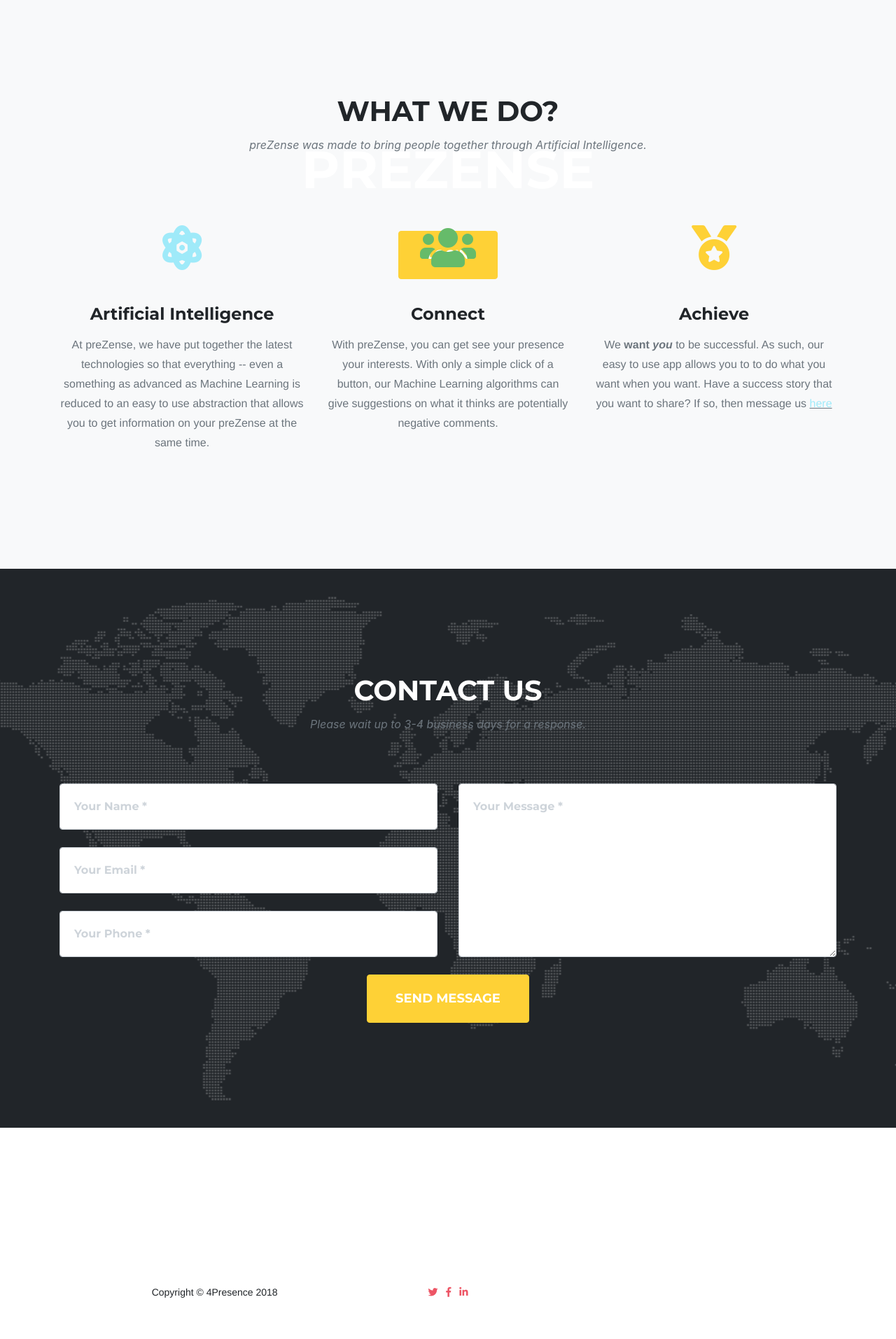
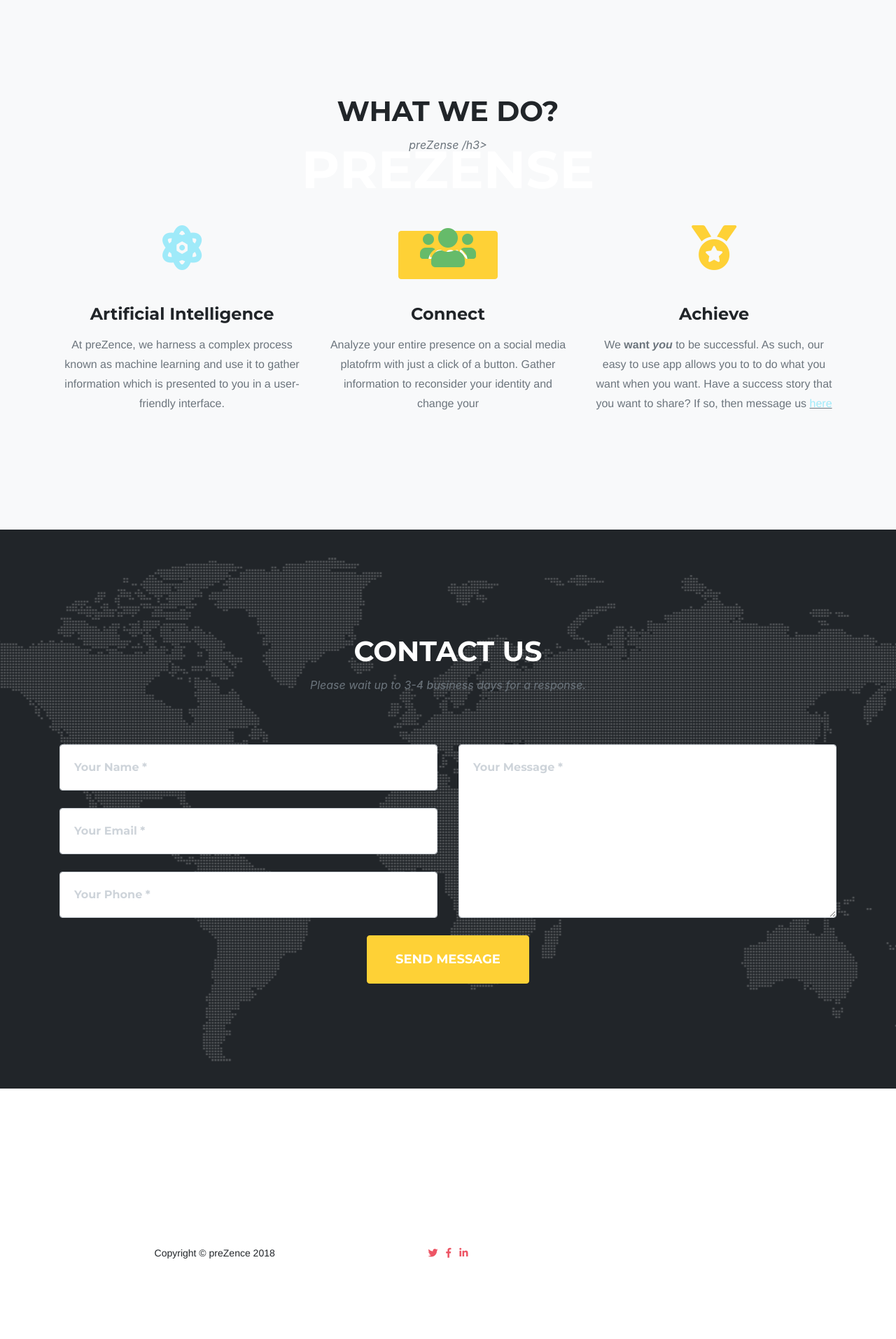
Before and after one commit to BobbaTea/phs2018, a Python web app: template templates/index.html in a window 1280 px wide. Shown: the part 135-2049 px from the top of the page at 70% size. After the commit the page ends 1934 px from the top, so only its background shows below. Run offline with Jinja, Linux system fonts and the light colour scheme; the template is opened without the code that fills it, so the values that code supplies are empty; some libraries are stand-ins or nearby versions; some web fonts are replaced.

Commit message:
try to fix

```diff
--- a/templates/index.html
+++ b/templates/index.html
@@ -70,12 +70,15 @@
     <div class="intro-text">
       <div class="intro-heading text-uppercase">preZense</div>
       <div id="main">
-        <form action="login.php">
-        <input type= "Submit" value = "Login" class="btn btn-primary btn-xl invert text-uppercase js-scroll-trigger">
-        </form>
+        <a onclick="gsbutton()" class="btn btn-primary btn-xl invert text-uppercase js-scroll-trigger">Login</a>
+
       </div>
       <script>
-
+          function gsbutton() {
+              document.getElementById('main').innerHTML =
+                  '<button style="margin-left: 20px;" class="btn btn-primary btn-xl invert text-uppercase js-scroll-trigger"' +
+                  ' href="login.html">Login</button>';
+          }
       </script>
     </div>
     <br>
@@ -88,8 +91,7 @@
     <div class="row">
       <div class="col-lg-12 text-center">
         <h2 class="section-heading text-uppercase">What we do?</h2>
-        <h3 class="section-subheading text-muted">preZense was made to bring people together through Artificial
-          Intelligence.</h3>
+        <h3 class="section-subheading text-muted">preZense /h3>
       </div>
     </div>
     <div class="row text-center">
@@ -99,11 +101,9 @@
             <i class="blue fas fa-atom"></i>
           </span>
         <h4 class="service-heading">Artificial Intelligence</h4>
-        <p class="text-muted">At preZense, we have put together the latest technologies so that everything --
-          even
-          a something as advanced as Machine Learning is reduced to an easy to use abstraction that
-          allows you to get
-          information on your preZense at the same time.</p>
+        <p class="text-muted">At preZence, we harness a complex process known as
+          machine learning and use it to gather information which is presented to you
+          in a user-friendly interface. </p>
       </div>
       <div class="col-md-4">
           <span class="fa-stack fa-4x">
@@ -111,11 +111,11 @@
             <i class="fas fa-users green"></i>
           </span>
         <h4 class="service-heading">Connect</h4>
-        <p class="text-muted">With preZense, you can get see your presence <b></b> your
-          interests. With only a simple click of a button, our Machine Learning algorithms can give
-          suggestions
-          on what it
-          thinks are potentially negative comments.</p>
+        <p class="text-muted">Analyze your entire presence on a social media platofrm with
+            just a click of a button. Gather information to reconsider your identity and
+            change your
+
+        </p>
       </div>
       <div class="col-md-4">
           <span class="fa-stack fa-4x">
@@ -198,7 +198,7 @@
   <div class="container">
     <div class="row">
       <div class="col-md-4">
-        <span class="copyright">Copyright &copy; 4Presence 2018</span>
+        <span class="copyright">Copyright &copy; preZence 2018</span>
       </div>
       <div class="col-md-4">
         <ul class="list-inline social-buttons">
```
